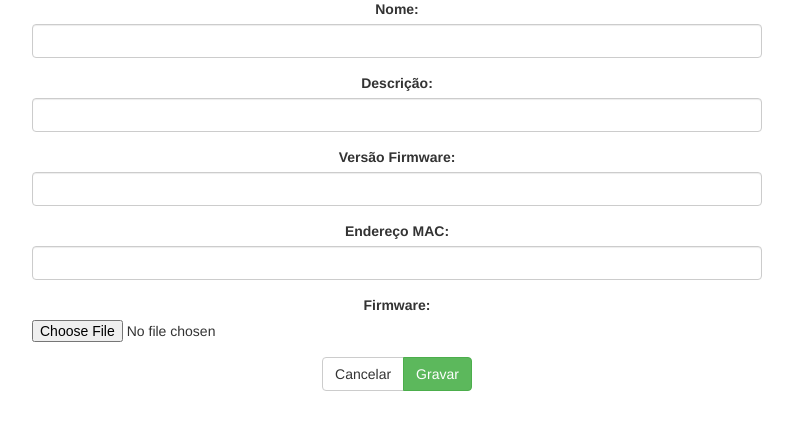
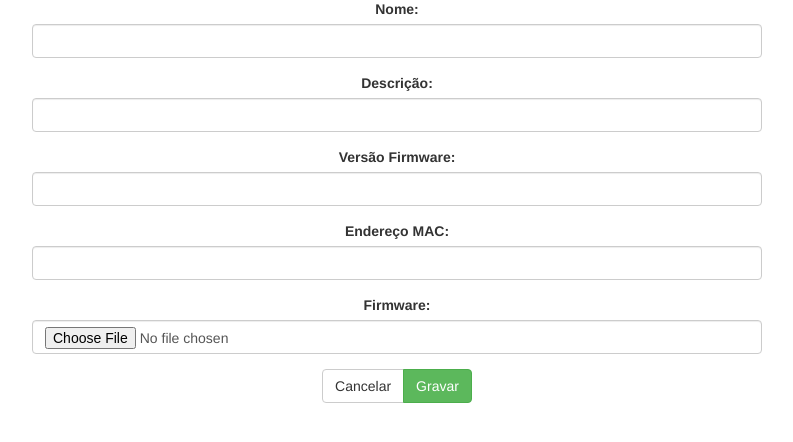
Before and after one commit to aesanto/esp8266_ota, a Flask app: page /new in a window 1280 px wide. Shown: the part 147-589 px from the top of the page, without its empty margins (243-1036 px from the left). Run offline with Flask 2, Linux system fonts and the light colour scheme; some libraries are stand-ins or nearby versions.

Commit message:
Update new.html

```diff
--- a/templates/new.html
+++ b/templates/new.html
@@ -87,7 +87,7 @@
             </div>
             <div class="form-group">
               <label for="file">Firmware:</label>
-              <input type="file" accept=".bin" id="file" name="file" required>
+              <input type="file" accept=".bin" class="form-control" id="file" name="file" required>
             </div>
 	    <div class="btn-group">
 	       <a class="btn btn-default" href="{{ url_for('index') }}">Cancelar</a>
```
